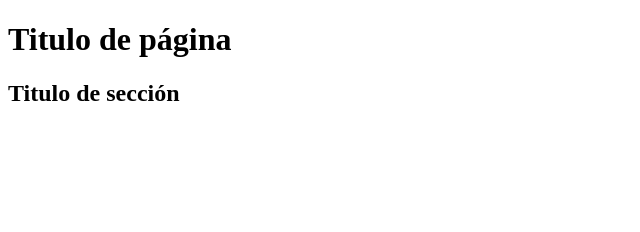
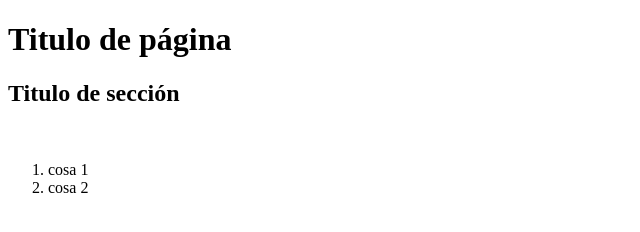
Before and after one commit to javifer89/git_remoto, a plain HTML site: page index.html in a window 1280 px wide. Shown: the whole page, without its empty margins (0-640 px from the left). Drawn offline with Linux system fonts and the light colour scheme.

Commit message:
listado numerado

```diff
--- a/index.html
+++ b/index.html
@@ -12,5 +12,9 @@
 <figure>
     <img src="./images/Perritos-cachorros-162.jpg" alt="">
 </figure>
+    <ol>
+        <li> cosa 1 </li>
+        <li> cosa 2 </li>
+    </ol>
 </body>
 </html>
```
